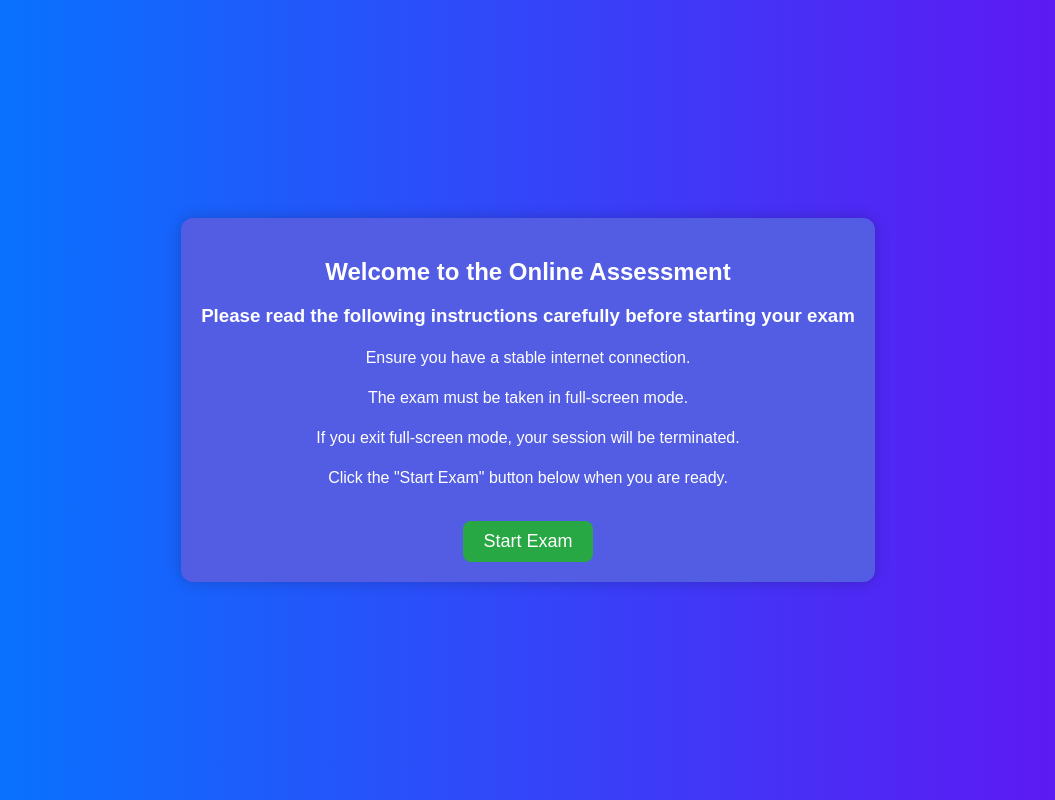
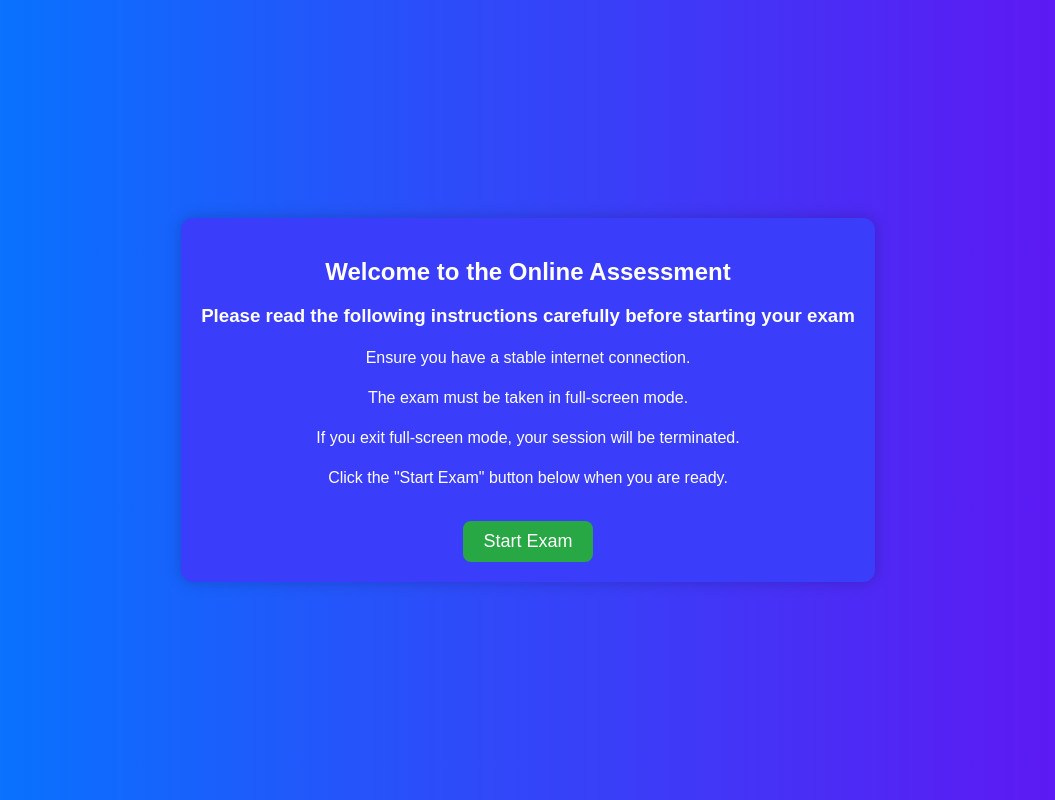
Before and after one commit to COEKCET/One-Tab-Assessment, a plain HTML site: page Full_Screen_Mode_Instructions.html in a window 1280 px wide. Shown: the whole page, without its empty margins (112-1167 px from the left). Drawn offline with Linux system fonts and the light colour scheme.

Commit message:
Update Full_Screen_Mode_Instructions.html

```diff
--- a/Full_Screen_Mode_Instructions.html
+++ b/Full_Screen_Mode_Instructions.html
@@ -20,7 +20,7 @@
         }
         .container {
             max-width: 700px;
-            background: rgb(82, 93, 227);
+            background: rgb(58, 62, 250);
             padding: 20px;
             border-radius: 12px;
             box-shadow: 0 0 15px rgba(0, 0, 0, 0.2);
```
